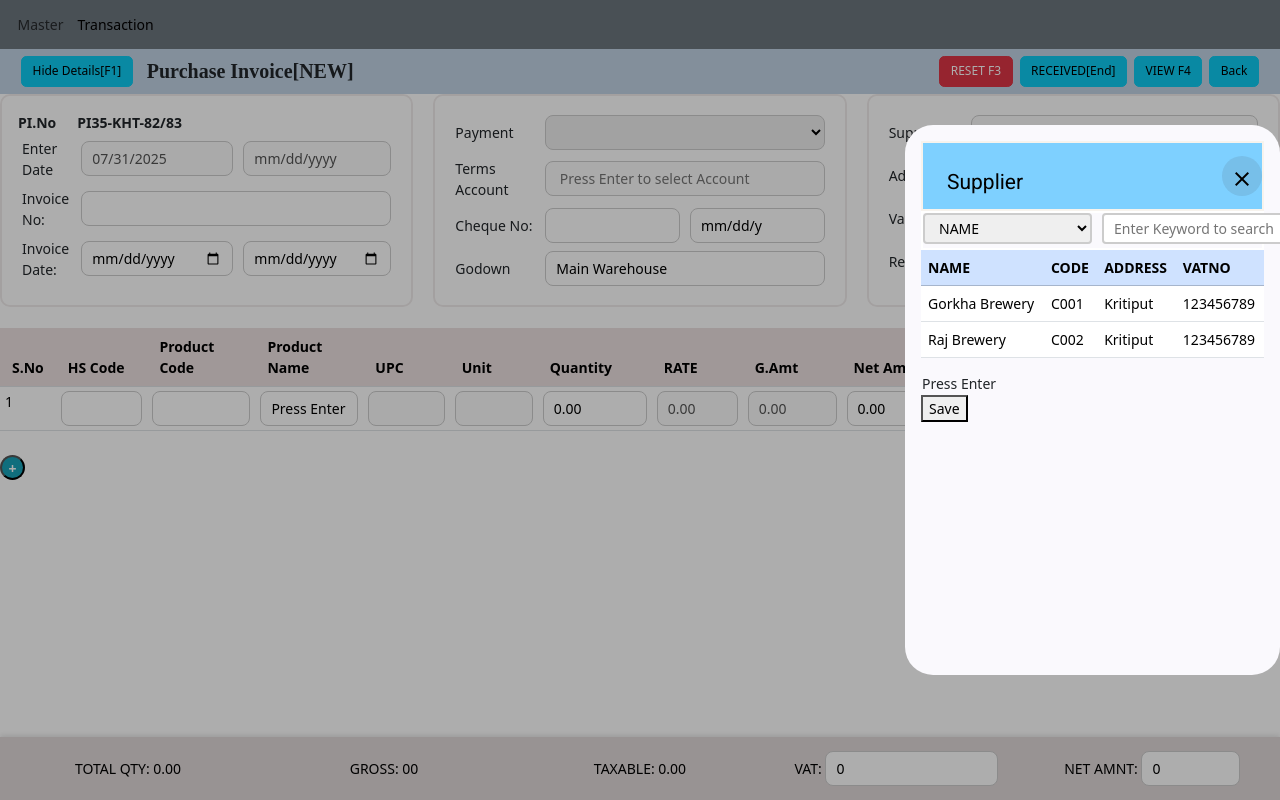
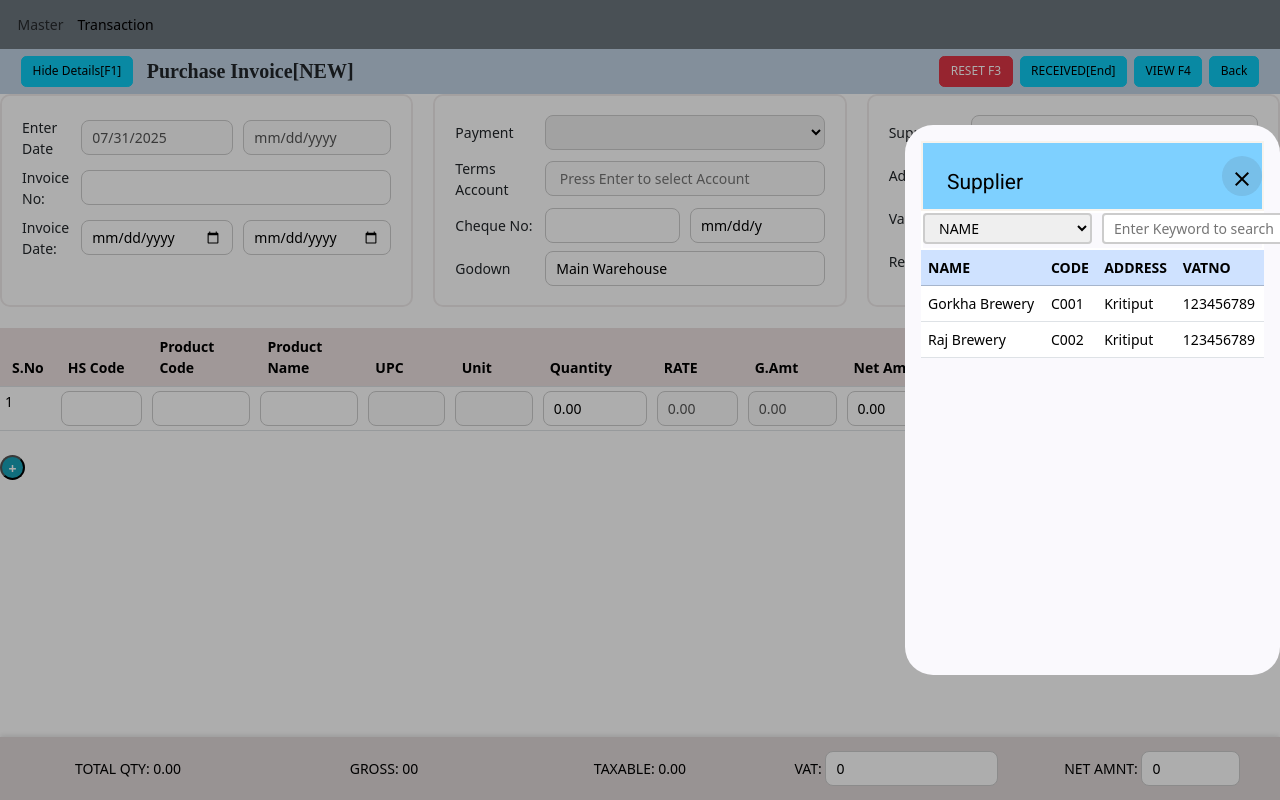
Before and after one commit to manisha-7725/Gorkhanew, an Angular app: page /transaction in a window 1280 px wide. Built offline with nearby package versions, Linux system fonts and the light colour scheme.

Commit message:
parent-child

```diff
--- a/src/app/app.html
+++ b/src/app/app.html
@@ -6,6 +6,7 @@
 <a class="nav-link" [routerLink]="['/transaction']" routerLinkActive="active">
   Transaction
 </a>
+
       </div>
     </div>
   </div>
--- a/src/app/app.ts
+++ b/src/app/app.ts
@@ -12,6 +12,7 @@ import { DialogBox } from './dialog-box/dialog-box';
 import {MatDialog} from '@angular/material/dialog';
 
 
+
 @Component({
   selector: 'app-root',
   imports: [
@@ -23,7 +24,7 @@ import {MatDialog} from '@angular/material/dialog';
     MatIconModule,
     MatButtonModule,
 
-  ],
+],
   templateUrl: './app.html',
   styleUrl: './app.css',
 })
--- a/src/app/dialog-box/dialog-box.html
+++ b/src/app/dialog-box/dialog-box.html
@@ -61,7 +61,7 @@
 </table>
 
 <!-- Optional Save Button -->
-<button (click)="closeDialog()">Save</button>
+<!-- <button (click)="closeDialog()">Save</button> -->
 
 </div>
 </div>
--- a/src/app/dialog-box/dialog-box.ts
+++ b/src/app/dialog-box/dialog-box.ts
@@ -40,6 +40,10 @@ interface Row {
   styleUrl: './dialog-box.css',
 })
 export class DialogBox {
+
+// @Input() message : string ='';
+
+
 constructor(
     public dialogRef: MatDialogRef<DialogBox>,
 @Inject(MAT_DIALOG_DATA) public dialogRows: Row[]
@@ -47,24 +51,18 @@ constructor(
   ) {}
 
   ngOnInit(): void {
-    console.log(this.dialogRows); // 👀 Now you can display or edit these rows in the dialog
-  }
+    console.log(this.dialogRows); // Now you can display or edit these rows in the dialog
 
-  // Optional: Close and return updated rows
-  closeDialog(): void {
-    this.dialogRef.close(this.dialogRows);
+
   }
 
 
 
 
-
-
-
-
-
-
-
+  // Optional: Close and return updated rows
+  closeDialog(): void {
+    this.dialogRef.close(this.dialogRows);// or this.data if you want to send back everything
+  }
 
   selectedName: string = '';
 
--- a/src/app/transaction/transaction.html
+++ b/src/app/transaction/transaction.html
@@ -39,8 +39,8 @@
  <form class="form-box">
   <table>
     <tr>
-      <th *ngFor= "let column of headers">
-{{column}}
+      <th *ngFor="let row of rows; let i = index">
+<!-- {{column}} -->
       </th>
     </tr>
 
@@ -199,7 +199,7 @@
   </div>
 </div>
 
-<button (click)="addRow()" style="background-color: #17a2b8; color: white; margin-top: 10px; width: 25px ;
+<button  mat-button (click)="openDialog()" (click)="addRow()" style="background-color: #17a2b8; color: white; margin-top: 10px; width: 25px ;
   height: 25px ;
   border-radius: 50%"><strong>+</strong></button>
 
--- a/src/app/transaction/transaction.ts
+++ b/src/app/transaction/transaction.ts
@@ -1,8 +1,7 @@
 import { CommonModule } from '@angular/common';
-import { Component,signal } from '@angular/core';
+import { Component, AfterViewInit, ElementRef, QueryList, ViewChildren } from '@angular/core';
 import { FormsModule } from '@angular/forms';
 import { Router } from '@angular/router';
-import { AfterViewInit, ElementRef, QueryList, ViewChildren } from '@angular/core';
 import { MatDialog } from '@angular/material/dialog';
 import { DialogBox } from '../dialog-box/dialog-box';
 
@@ -23,45 +22,20 @@ interface Row {
 
 @Component({
   selector: 'app-transaction',
-  imports: [CommonModule,FormsModule,],
+  imports: [CommonModule, FormsModule],
   templateUrl: './transaction.html',
-  styleUrl: './transaction.css'
+  styleUrls: ['./transaction.css']
 })
-
-export class Transaction implements AfterViewInit{
+export class Transaction implements AfterViewInit {
   @ViewChildren('hsCodeInput') hsCodeInputs!: QueryList<ElementRef>;
 
-constructor(private router: Router,private dialog: MatDialog) {}
   selectedPayment: string = '';
-
-
-ngOnInit(): void {
-  const dialogRef = this.dialog.open(DialogBox, {
-    width: '375px',
-    position: { right: '0' },
-    data: this.rows
-  });
-
-  dialogRef.afterClosed().subscribe((updatedRows: Row[]) => {
-    if (updatedRows) {
-      this.rows = updatedRows; // 📝 Update the transaction table
-    }
-  });
-}
-
-
-
-
-goBack() {
-  this.router.navigate(['/master']);
-}
-headers=["PI.No","PI35-KHT-82/83"];
 
   rows: Row[] = [
     {
       hsCode: '',
       productCode: '',
-      productName: 'Press Enter',
+      productName: '',
       upc: '',
       unit: '',
       quantity: '0.00',
@@ -76,16 +50,49 @@ headers=["PI.No","PI35-KHT-82/83"];
   showConfirm = false;
   indexToDelete: number | null = null;
 
+  constructor(private router: Router, private dialog: MatDialog) {}
+
   ngAfterViewInit() {
     this.focusLastHSCode();
   }
 
+  goBack() {
+    this.router.navigate(['/master']);
+  }
+
+  ngOnInit(): void {
+  const dialogRef = this.dialog.open(DialogBox, {
+    width: '375px',
+    position: { right: '0' },
+    data: this.rows
+  });
+
+  dialogRef.afterClosed().subscribe((updatedRows) => {
+    if (updatedRows) {
+      this.rows = updatedRows;
+    }
+  });
+}
+
+  openDialog(): void {
+    const dialogRef = this.dialog.open(DialogBox, {
+      width: '375px',
+      position: { right: '0' },
+      data: this.rows
+    });
+
+    dialogRef.afterClosed().subscribe((updatedRows: Row[]) => {
+      if (updatedRows) {
+        this.rows = updatedRows;
+      }
+    });
+  }
 
   addRow() {
     this.rows.push({
       hsCode: '',
       productCode: '',
-      productName: 'Press Enter',
+      productName: '',
       upc: '',
       unit: '',
       quantity: '0.00',
@@ -96,14 +103,9 @@ headers=["PI.No","PI35-KHT-82/83"];
       expDate: ''
     });
 
-
     // Let Angular render the row first, then focus
     setTimeout(() => this.focusLastHSCode());
   }
-
-
-// showConfirm = false;
-// indexToDelete: number | null = null;
 
   focusLastHSCode() {
     const lastInput = this.hsCodeInputs.last;
@@ -135,8 +137,4 @@ removeRow(index: number) {
   }
 
   isDisabled = true;
-
-
-
-
 }
```
Lines whose indentation alone changed are shown as unchanged.
